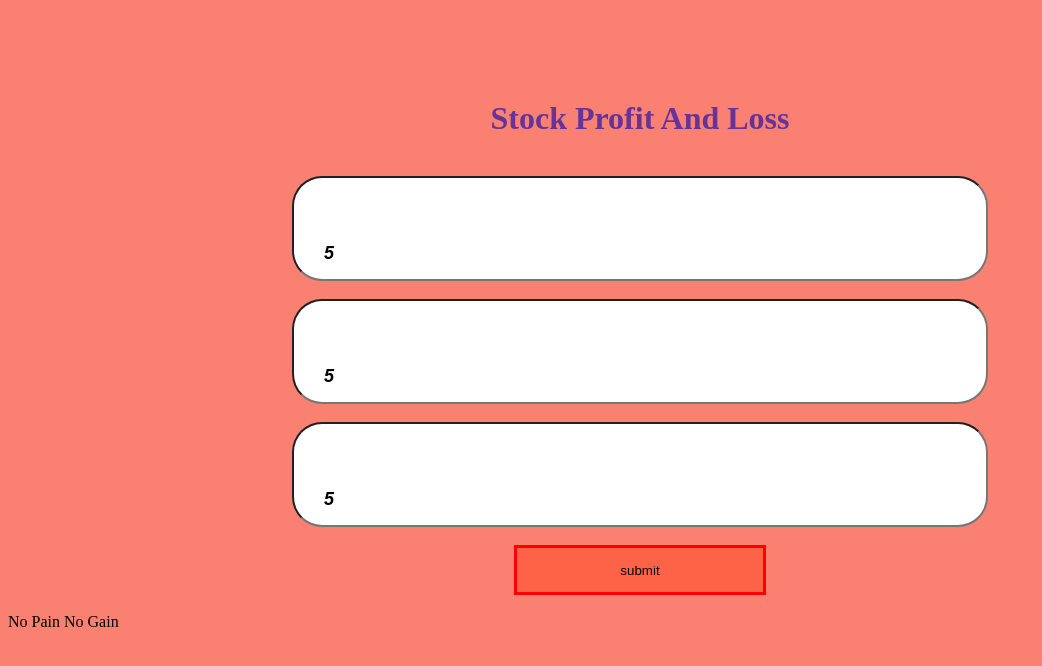
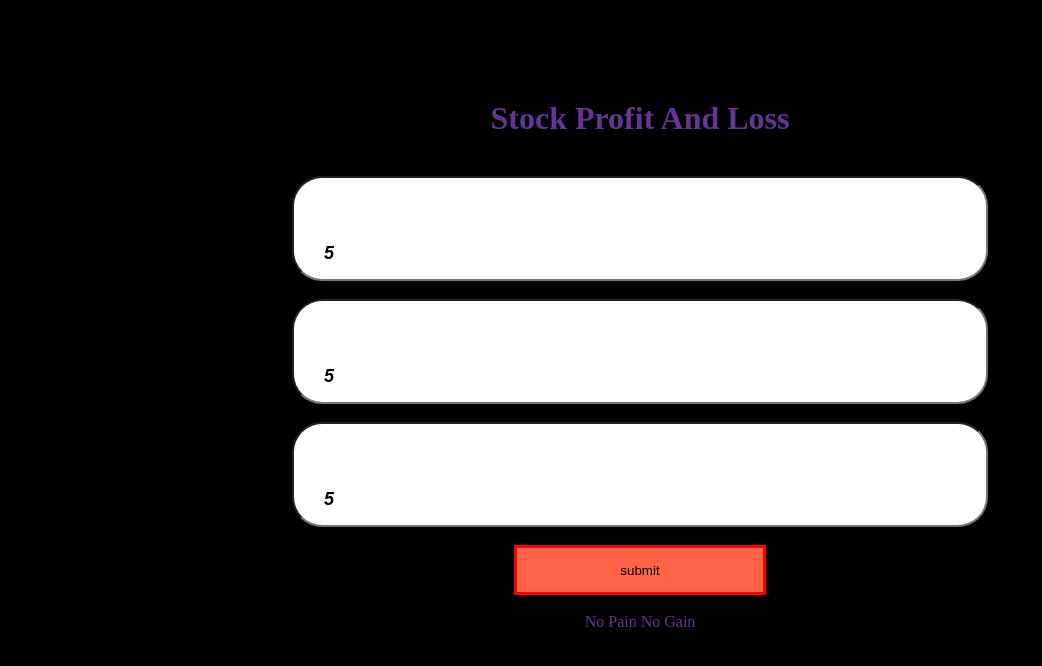
Before and after one commit to prath-dev/stock-mark-14, a plain HTML site: page index.html in a window 1280 px wide. Both pictures are taken after typing "5", "5", "5" into the empty fields and a click on the button "submit". Shown: the whole page, without its empty margins (0-1042 px from the left). Drawn offline with Linux system fonts and the light colour scheme.

Commit message:
color updated
color updated

```diff
--- a/index.css
+++ b/index.css
@@ -30,3 +30,7 @@ input {
     background-color: tomato;
 
  }
+ #output{
+    text-align: center ;
+   color: rebeccapurple ;
+  }
--- a/index.js
+++ b/index.js
@@ -18,14 +18,18 @@ function clickHandeler () {
                 let loss = ((  initial - current) * quantity).toFixed(2) ;
              let Losspercentage = ( (loss /initial) * 100).toFixed(2);
              output.innerText= "the loss is" + loss + "and the loss percentage is" + Losspercentage ;
+             document.body.style.backgroundColor = "red"
+
  }
  else if    (current> initial ) {
                  let profit = ((  current - initial) * quantity).toFixed(2) ;
                  let profitpercentage = ( (profit * initial) * 100).toFixed(2) ;
                  output.innerText= "the profit is" + profit + "and the profit percentage is" + profitpercentage ;
+                 document.body.style.backgroundColor = "green"
                     }
              else {
                  output.innerText= "No Pain No Gain" ;
+                 document.body.style.backgroundColor = "black"
 
              }
 
```
Also changed, not shown: index.html (+1 -1 lines).
